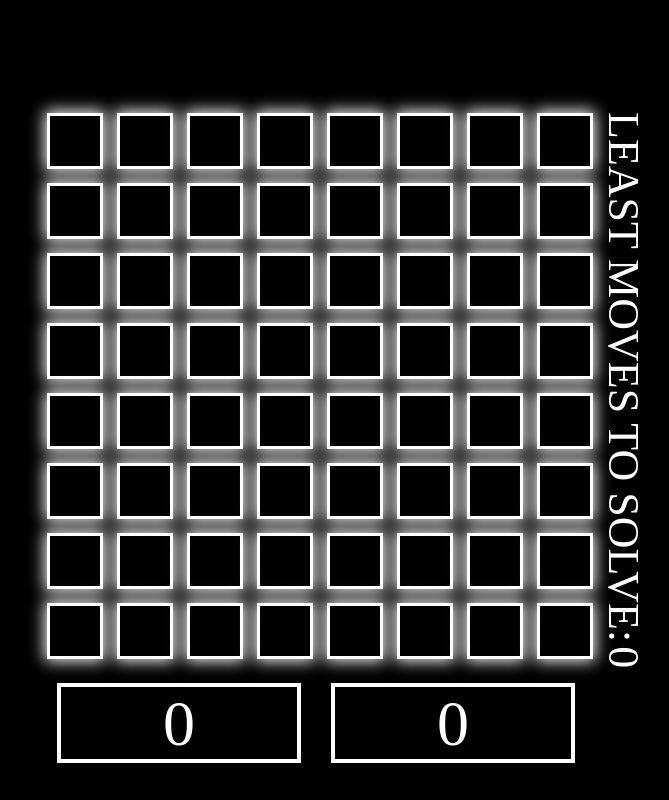
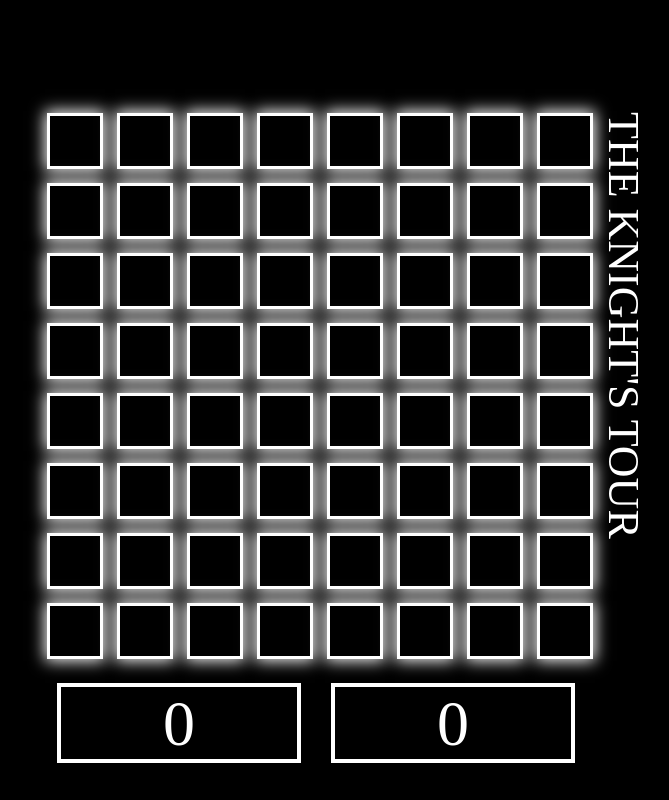
Before and after one commit to cbm54d/Knights-Tour, a plain HTML site: page index.html in a window 1280 px wide. Shown: the whole page, without its empty margins (293-962 px from the left). Drawn offline with Linux system fonts and the light colour scheme.

Commit message:
modified side text

```diff
--- a/index.html
+++ b/index.html
@@ -586,8 +586,7 @@ function checkSolve(){
     </div>
 
     <div class="vertical">
-        <span style="color:white;font-size:44px;">LEAST MOVES TO SOLVE:</span>
-        <span id="moves" style="color:white;font-size:44px;">0</span>
+        <span style="color:white;font-size:44px;">THE KNIGHT'S TOUR</span>
     </div>
     <span style="float:left;">
     <p id="numBox" class="numBox">
```
